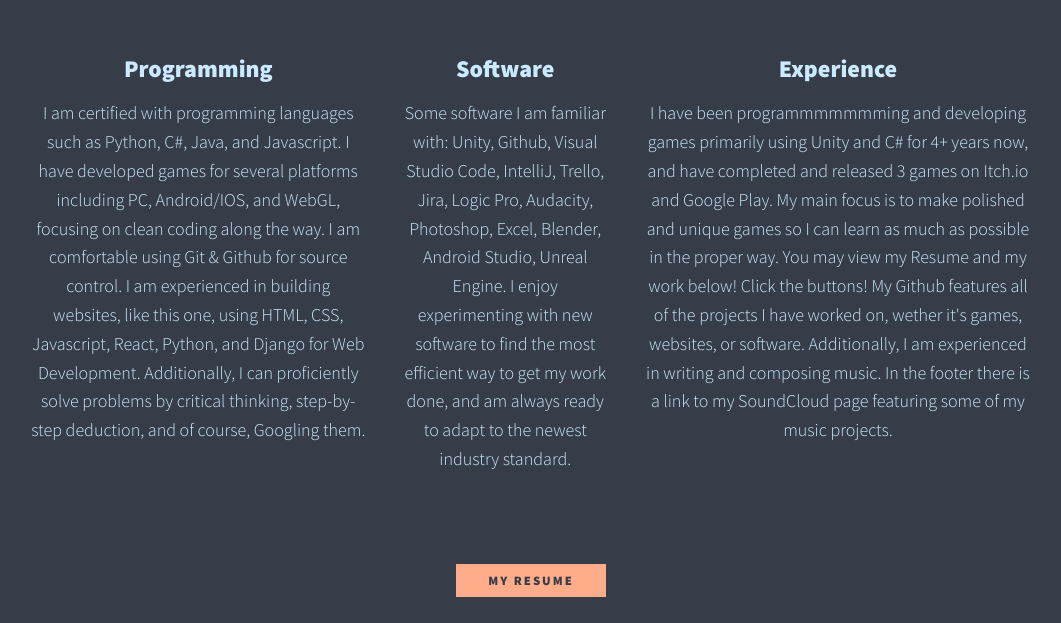
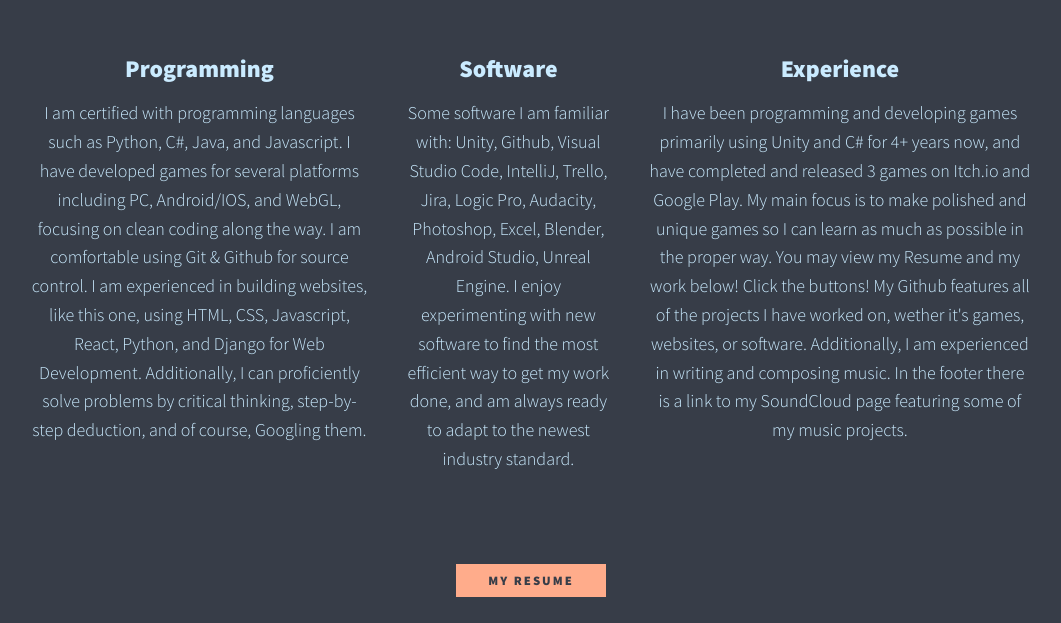
Before and after one commit to BradenGerace/BradenGerace.github.io, a plain HTML site: page index.html in a window 1280 px wide. Shown: the part 786-1409 px from the top of the page, without its empty margins (109-1170 px from the left). Drawn offline with nearby package versions, Linux system fonts and the light colour scheme.

Commit message:
Update index.html

```diff
--- a/index.html
+++ b/index.html
@@ -59,7 +59,7 @@
 
                 <div class="service">
                     <h3>Experience</h3>
-                    <p>I have been programmmmmmming and developing games primarily using Unity and C# for 4+ years now, and have completed and released 3 games on Itch.io and Google Play. My main focus is to make polished and unique games so I can learn as much as possible in the proper way. You may view my Resume and my work below! Click the buttons! My Github features all of the projects I have worked on, wether it's games, websites, or software. Additionally, I am experienced in writing and composing music. In the footer there is a link to my SoundCloud page featuring some of my music projects. </p>
+                    <p>I have been programming and developing games primarily using Unity and C# for 4+ years now, and have completed and released 3 games on Itch.io and Google Play. My main focus is to make polished and unique games so I can learn as much as possible in the proper way. You may view my Resume and my work below! Click the buttons! My Github features all of the projects I have worked on, wether it's games, websites, or software. Additionally, I am experienced in writing and composing music. In the footer there is a link to my SoundCloud page featuring some of my music projects. </p>
                 </div> <!-- / service -->
             </div> <!-- / services -->
 
```
